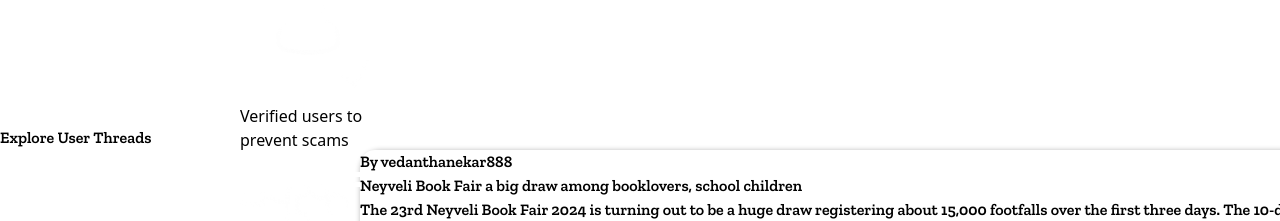
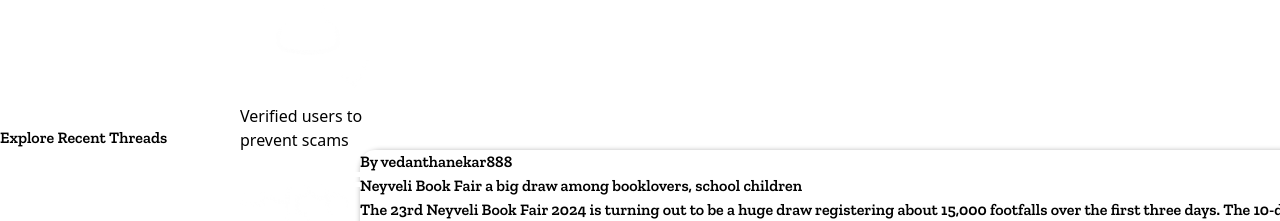
Before and after one commit to vedanthanekar45/NovelNest, a React (Vite) app in the folder frontend/: page / in a window 1280 px wide. Shown: the part 940-1161 px from the top of the page. Built offline with nearby package versions, Linux system fonts and the light colour scheme; a web font is replaced by a local one.

Commit message:
Added blogs

```diff
--- a/frontend/src/components/blog_components/blogelement.jsx
+++ b/frontend/src/components/blog_components/blogelement.jsx
@@ -2,7 +2,7 @@ function blogElement() {
     return (
         <div className="blog-tile">
             <div className="info-part">
-                <div className="user text-xl ml-4">
+                <div className="user text-xl mt-4 ml-4">
                     <h5>By <a className="hover:underline hover:text-green-700" href="#">vedanthanekar888</a></h5>
                 </div>
                 <div className="blog-title ml-4 mt-4 text-5xl">
--- a/frontend/src/components/home_components/Blog.jsx
+++ b/frontend/src/components/home_components/Blog.jsx
@@ -4,7 +4,7 @@ function Blog() {
     return (
         <div>
             <div className="blog-title items-center h-auto">
-                <h1 className="text-green-700 text-7xl text-center mt-20"> Explore User Threads </h1>
+                <h1 className="text-green-700 text-7xl text-center mt-20"> Explore Recent Threads </h1>
             </div>
             <div>
                 <h3 className="blog-title text-2xl mt-16">
```
